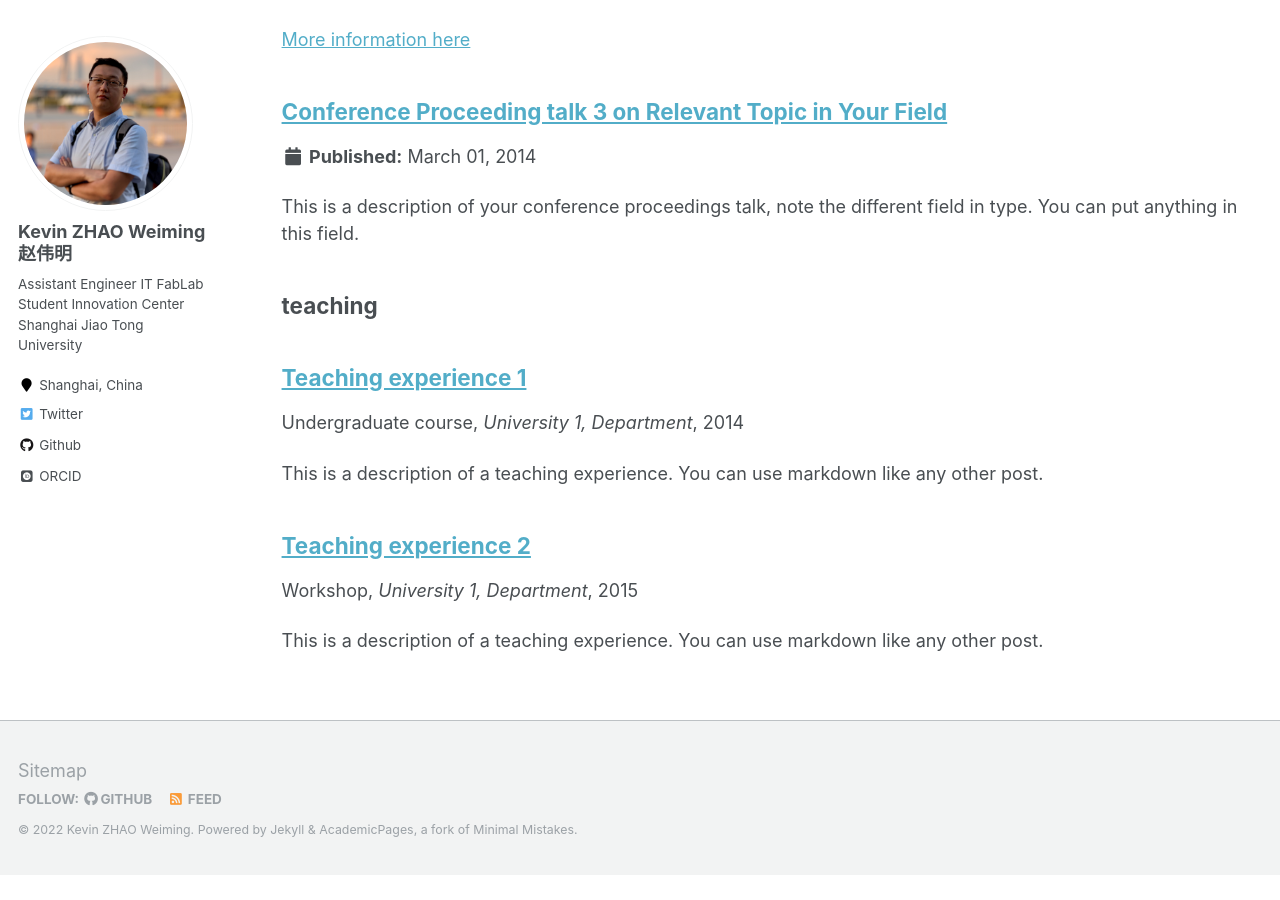
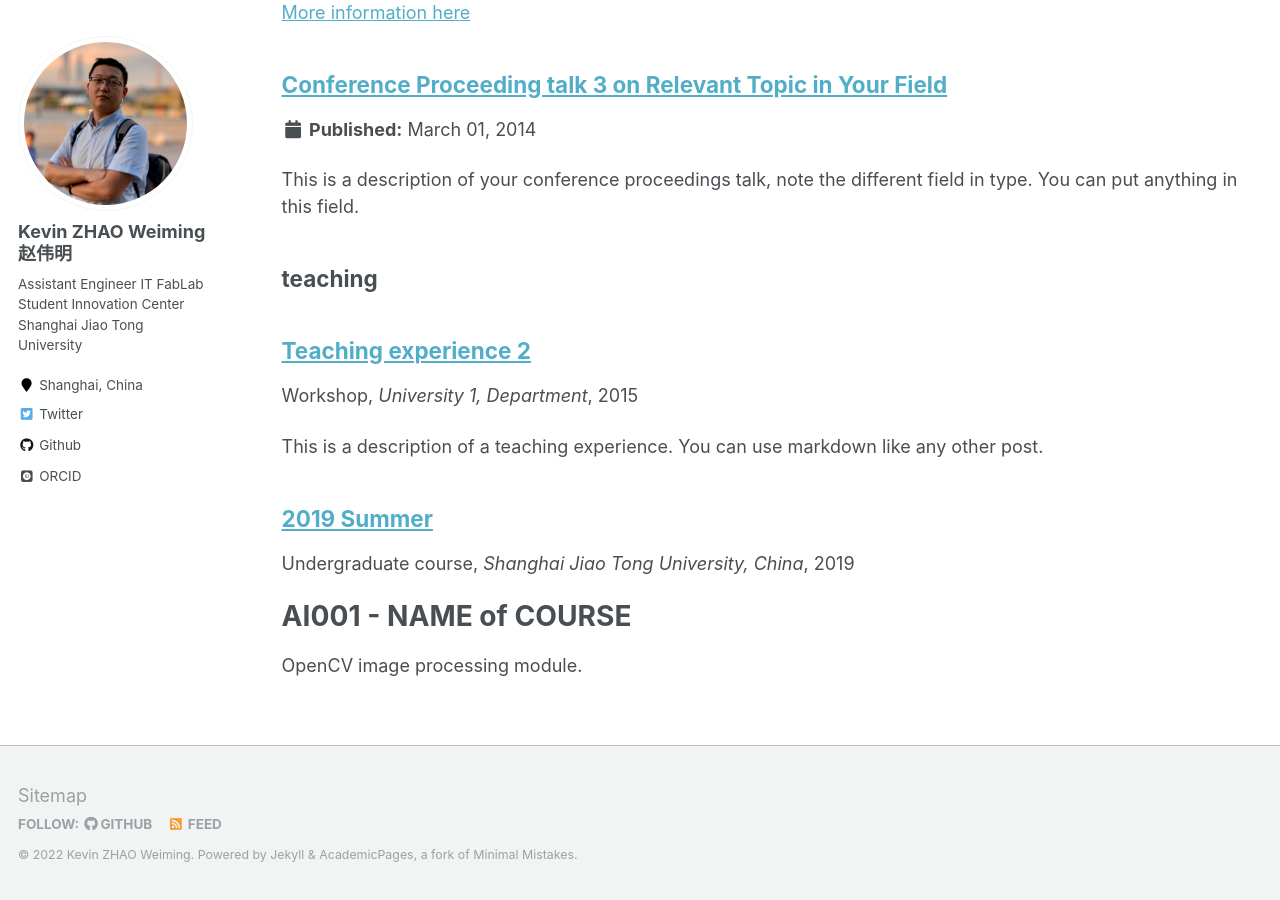
Before and after one commit to zwm0426/zwm0426.github.io, a Jekyll site: the page built from _pages/sitemap.md, in a window 1280 px wide and 900 px high, scrolled down 5328 px. Built offline with Jekyll 4.4.1, drawn with Linux system fonts in a browser that asks for light colours; some web fonts are replaced; before the commit the page ends 6203 px from its top, so only the background shows below that; some of the changed text lies outside the part shown.

Commit message:
Add more

```diff
--- a/_teaching/2014-spring-teaching-1.md
+++ /dev/null
@@ -1,20 +0,0 @@
----
-title: "Teaching experience 1"
-collection: teaching
-type: "Undergraduate course"
-permalink: /teaching/2014-spring-teaching-1
-venue: "University 1, Department"
-date: 2014-01-01
-location: "City, Country"
----
-
-This is a description of a teaching experience. You can use markdown like any other post.
-
-Heading 1
-======
-
-Heading 2
-======
-
-Heading 3
-======
--- /dev/null
+++ b/_teaching/2019-summer-teaching-1.md
@@ -0,0 +1,19 @@
+---
+title: "2019 Summer"
+collection: teaching
+type: "Undergraduate course"
+permalink: /teaching/2019-summer-teaching-1
+venue: "Shanghai Jiao Tong University, China"
+date: 2019-06-01
+location: "China"
+---
+
+AI001 - NAME of COURSE
+======
+OpenCV image processing module.
+
+Heading 2
+======
+
+Heading 3
+======
```
Also changed, not shown: _data/navigation.yml (+3 -9 lines), _pages/about.md (+1 -1 lines).
